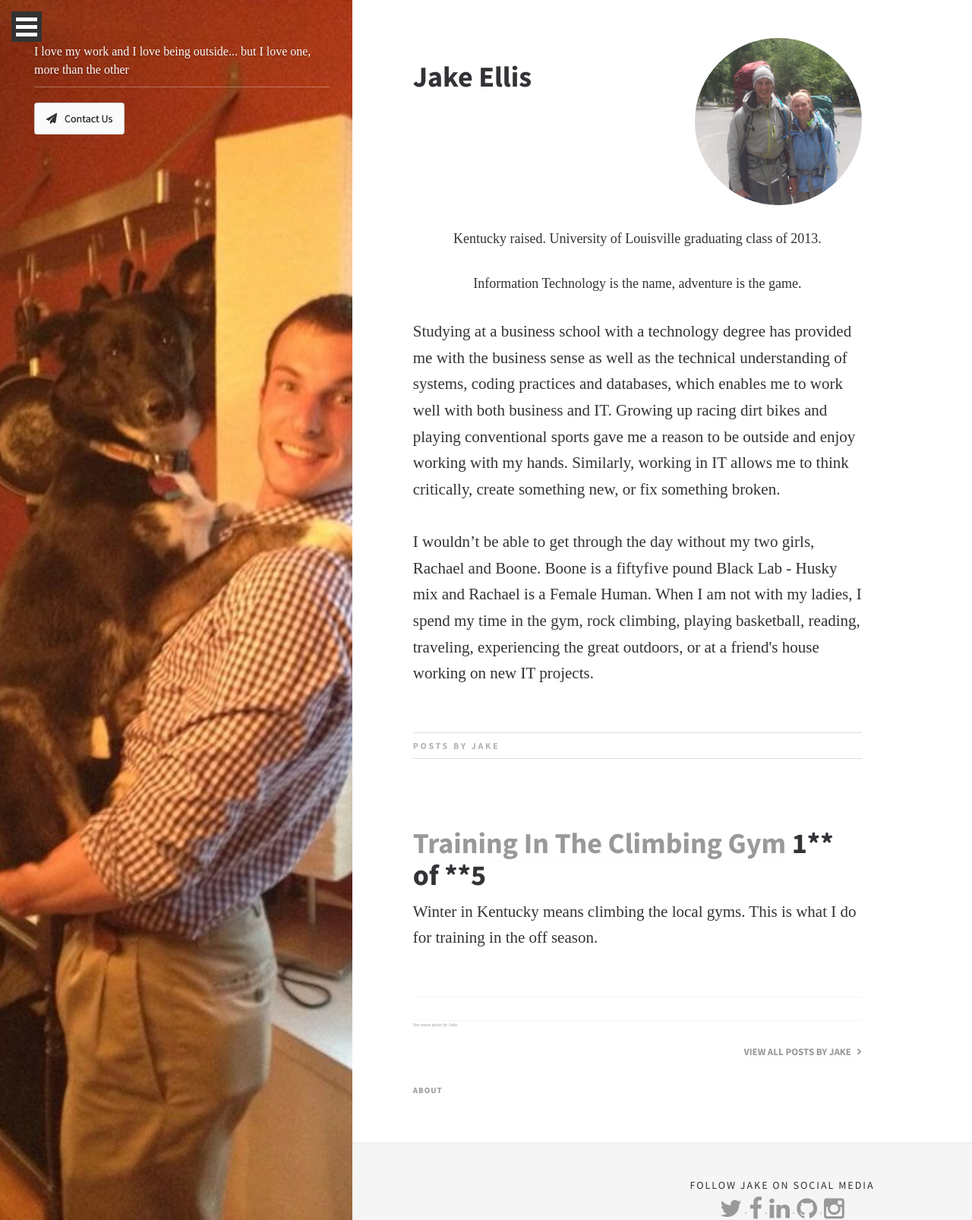
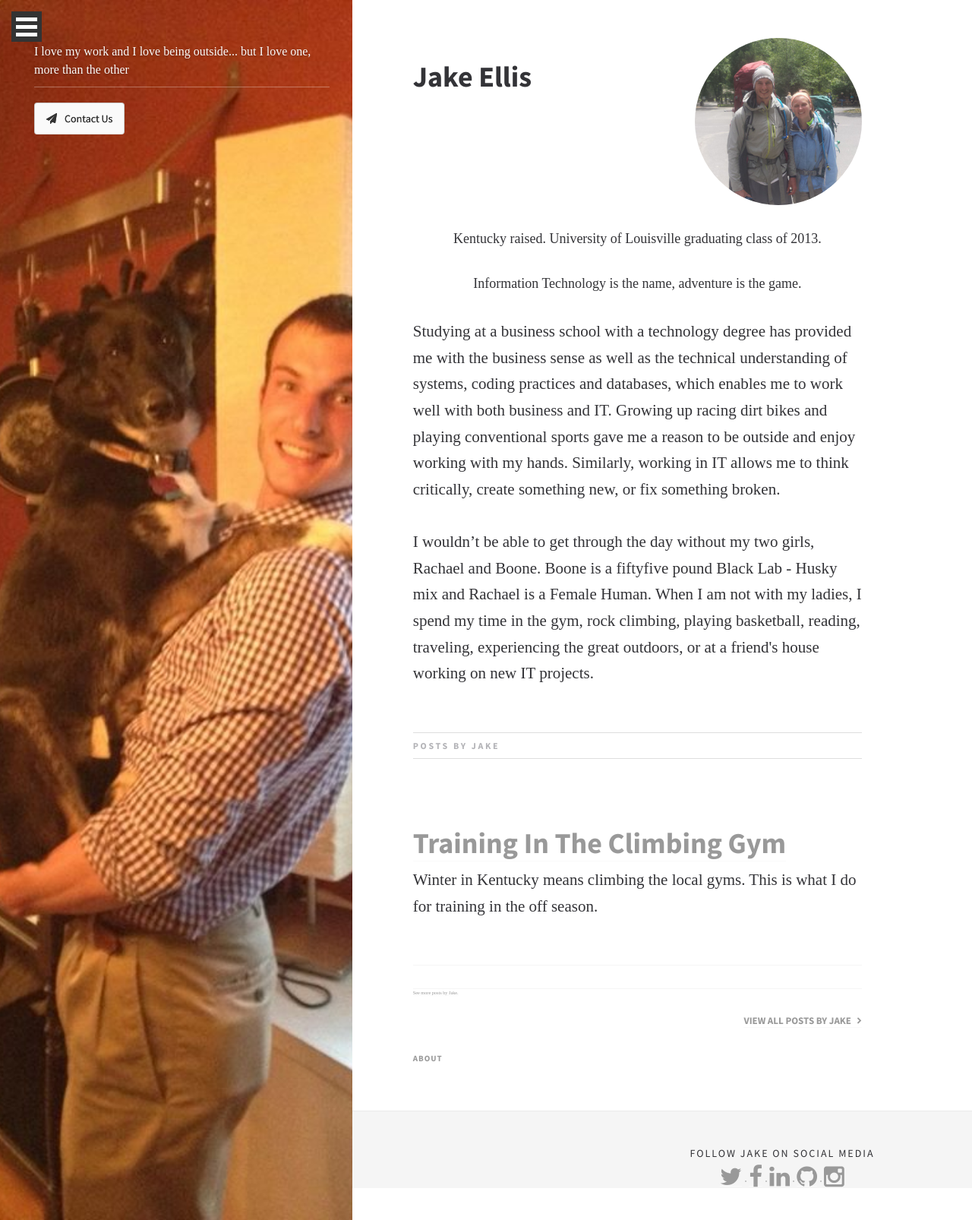
Before and after one commit to EJBlog/EJBlog.github.io, a Jekyll site: the page built from author_jake.html, in a window 1280 px wide. Shown: the whole page at 76% size. Built offline with Jekyll 4.4.1, drawn with Linux system fonts in a browser that asks for light colours; nearby versions of some CDN libraries; some web fonts are replaced.

Commit message:
Update author_jake.html

```diff
--- a/_layouts/author_jake.html
+++ b/_layouts/author_jake.html
@@ -106,14 +106,12 @@
 
                             {% assign posts = site.posts | where: "post_author","Jake Ellis" %}
                             {% assign postCount = '0' %}
-                            <!-- {% for post in posts limit:1 %} -->
-                            {% assign postindex = forloop.index %}
+                            {% for post in posts limit:1 %}
 
                             {% capture postCount %}{{ postCount | plus: '1' }}{% endcapture %}
 
                             <article class="post">
-                              <h1><a href="{{ site.baseurl }}{{ post.url }}">{{ post.title }}</a>
-                              {{ postCount }}** of **{{ site.posts | size }}</h1>
+                              <h1><a href="{{ site.baseurl }}{{ post.url }}">{{ post.title }}</a></h1>
 
                               <div class="entry">
                                 {{ post.excerpt }}
@@ -125,7 +123,8 @@
                         </div>
 
 			<script type="text/javascript">
-			 function showhide(id) {
+			 function showhide(id)
+			 {
 			    var e = document.getElementById(id);
 			    e.style.display = (e.style.display == 'block') ? 'none' : 'block';
 			 }
```
